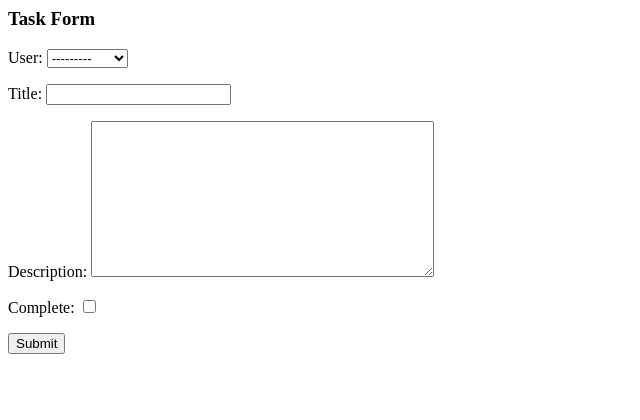
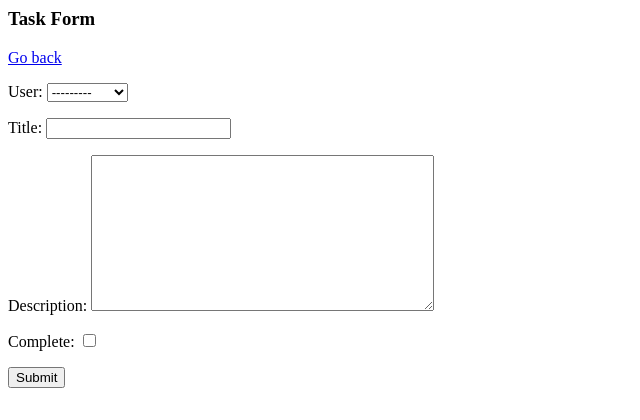
Before and after one commit to GabrielCenteioFreitas/ToDoList-Project, a Django app: page /task-create/ in a window 1280 px wide. Shown: the top 420 px of the page, without its empty margins (0-640 px from the left). Run offline with Django 4.2, Linux system fonts and the light colour scheme; data comes from the database, SQL or seed files in the repository.

Commit message:
create view TaskCreate

```diff
--- a/base/templates/base/task_form.html
+++ b/base/templates/base/task_form.html
@@ -1,4 +1,5 @@
 <h3>Task Form</h3>
+<a href="{% url 'tasks' %}">Go back</a>
 
 <form method="POST" action=""> {% csrf_token %}
     {{form.as_p}}
```
